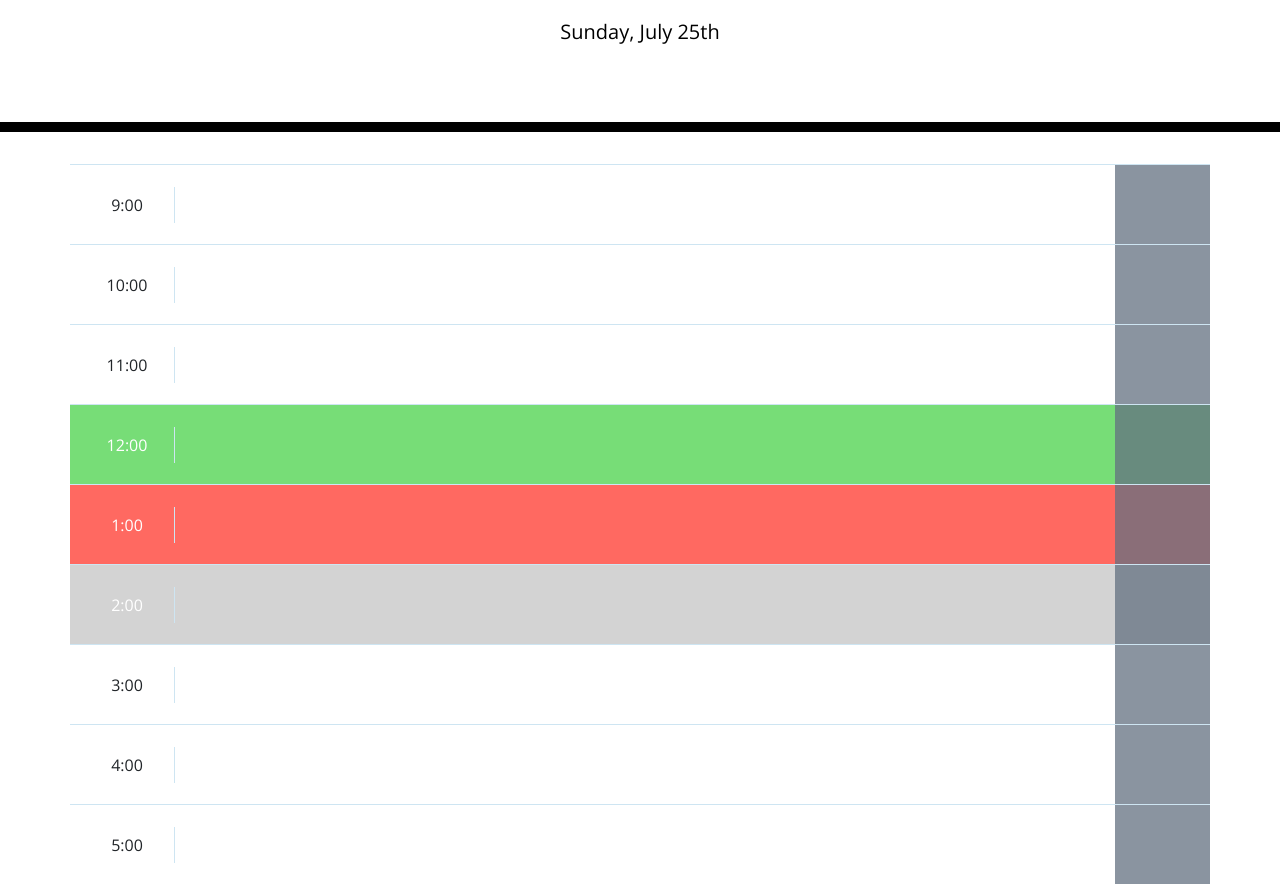
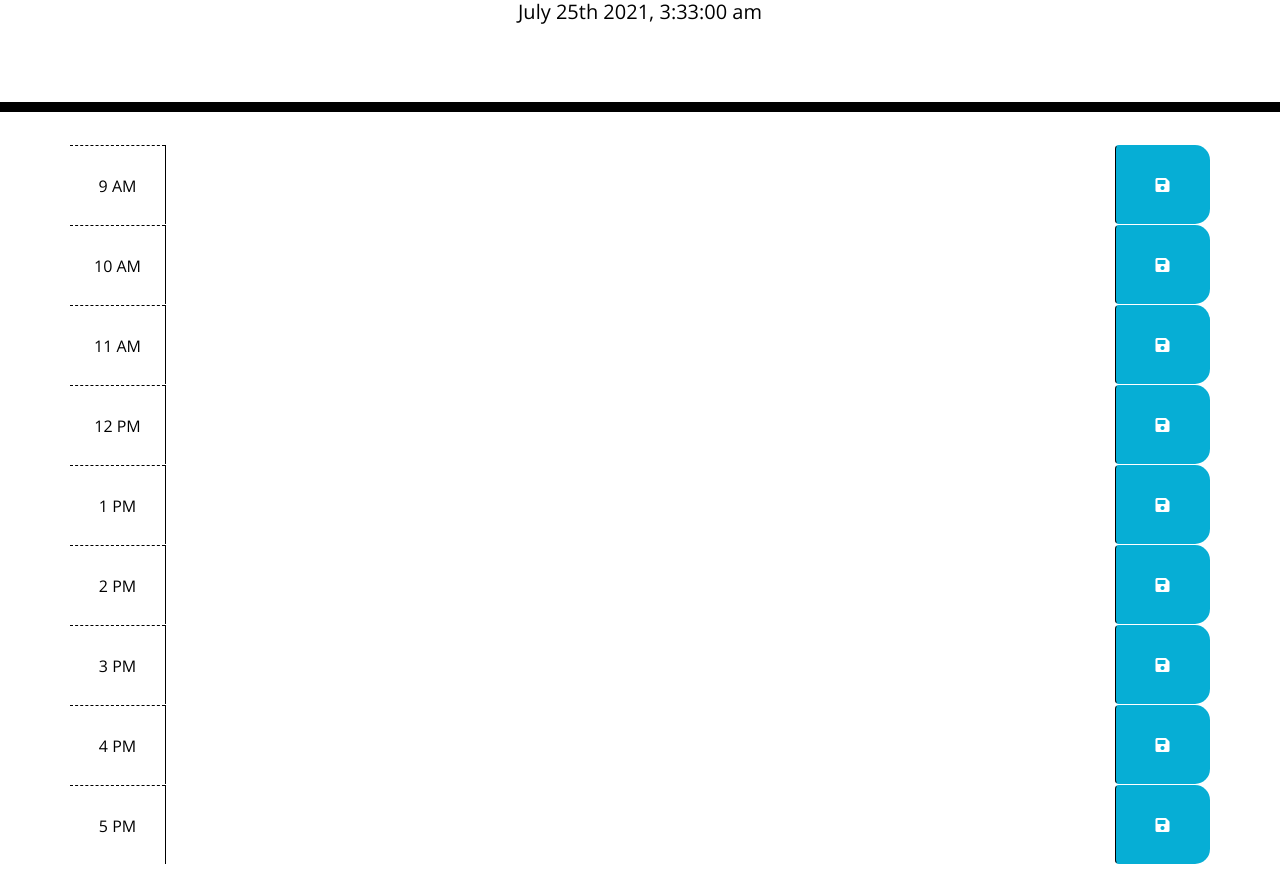
Before and after one commit to soaresmaria/third-party-api, a plain HTML site: page index.html in a window 1280 px wide. Shown: the part 192-1076 px from the top of the page. Drawn offline with nearby package versions, Linux system fonts and the light colour scheme.

Commit message:
current date and time blocks function added

```diff
--- a/index.html
+++ b/index.html
@@ -10,7 +10,7 @@
     />
     <link
       rel="stylesheet"
-      href="https://use.fontawesome.com         /releases/v5.8.1/css/all.css"
+      href="https://use.fontawesome.com/releases/v5.8.1/css/all.css"
       integrity="sha384-50oBUHEmvpQ+1lW4y57PTFmhCaXp0ML5d60M1M7uH2+nqUivzIebhndOJK28anvf"
       crossorigin="anonymous"
     />
@@ -29,71 +29,89 @@
       <p id="currentDay" class="lead"></p>
     </header>
     <div class="container">
-      <!-- Timeblocks go here -->
-      <div id="9" class="row task-info">
-        <div class="col-1 hour my-auto">9:00</div>
-        <div class="col task"></div>
-        <button class="col-1 saveBtn d-flex justify-content-center align-items-center">
-          <span class="oi oi-lock-locked"></span>
-        </button>
+
+      <!-- Timeblocks start here -->
+      <div id="hour9" class="row time-block">
+              <div class="col-md-1 hour">
+                  9 AM
               </div>
-      <div id="10" class="row task-info">
-        <div class="col-1 hour my-auto">10:00</div>
-        <div class="col task"></div>
-        <button class="col-1 saveBtn d-flex justify-content-center align-items-center">
-          <span class="oi oi-lock-locked"></span>
-        </button>
+              <textarea class="col-md-10 description">
+              </textarea>
+              <button class="btn saveBtn col-md-1"><i class="fas fa-save"></i></button>
           </div>
-      <div id="11" class="row task-info">
-        <div class="col-1 hour my-auto">11:00</div>
-        <div class="col task"></div>
-        <button class="col-1 saveBtn d-flex justify-content-center align-items-center">
-          <span class="oi oi-lock-locked"></span>
-        </button>
+
+      <div id="hour10" class="row time-block">
+              <div class="col-md-1 hour">
+                  10 AM
               </div>
-      <div id="12" class="row task-info future">
-        <div class="col-1 hour my-auto">12:00</div>
-        <div class="col task"></div>
-        <button class="col-1 saveBtn d-flex justify-content-center align-items-center">
-          <span class="oi oi-lock-locked"></span>
-        </button>
+              <textarea class="col-md-10 description">
+              </textarea>
+              <button class="btn saveBtn col-md-1"><i class="fas fa-save"></i></button>
           </div>
-      <div id="13" class="row task-info present">
-        <div class="col-1 hour my-auto">1:00</div>
-        <div class="col task"></div>
-        <button class="col-1 saveBtn d-flex justify-content-center align-items-center">
-          <span class="oi oi-lock-locked"></span>
-        </button>
+
+      <div id="hour10=1" class="row time-block">
+              <div class="col-md-1 hour">
+                  11 AM
               </div>
-      <div id="14" class="row task-info past">
-        <div class="col-1 hour my-auto">2:00</div>
-        <div class="col task"></div>
-        <button class="col-1 saveBtn d-flex justify-content-center align-items-center">
-          <span class="oi oi-lock-locked"></span>
-        </button>
+              <textarea class="col-md-10 description">
+              </textarea>
+              <button class="btn saveBtn col-md-1"><i class="fas fa-save"></i></button>
           </div>
-      <div id="15" class="row task-info">
-        <div class="col-1 hour my-auto">3:00</div>
-        <div class="col task"></div>
-        <button class="col-1 saveBtn d-flex justify-content-center align-items-center">
-          <span class="oi oi-lock-locked"></span>
-        </button>
+
+      <div id="hour12" class="row time-block">
+              <div class="col-md-1 hour">
+                  12 PM
               </div>
-      <div id="16" class="row task-info">
-        <div class="col-1 hour my-auto">4:00</div>
-        <div class="col task"></div>
-        <button class="col-1 saveBtn d-flex justify-content-center align-items-center">
-          <span class="oi oi-lock-locked"></span>
-        </button>
+              <textarea class="col-md-10 description">
+              </textarea>
+              <button class="btn saveBtn col-md-1"><i class="fas fa-save"></i></button>
           </div>
-      <div id="17" class="row task-info">
-        <div class="col-1 hour my-auto">5:00</div>
-        <div class="col task"></div>
-        <button class="col-1 saveBtn d-flex justify-content-center align-items-center">
-          <span class="oi oi-lock-locked"></span>
-        </button>
+
+      <div id="hour13" class="row time-block">
+              <div class="col-md-1 hour">
+                  1 PM
               </div>
+              <textarea class="col-md-10 description">
+              </textarea>
+              <button class="btn saveBtn col-md-1"><i class="fas fa-save"></i></button>
           </div>
+
+      <div id="hour14" class="row time-block">
+              <div class="col-md-1 hour">
+                  2 PM
+              </div>
+              <textarea class="col-md-10 description">
+              </textarea>
+              <button class="btn saveBtn col-md-1"><i class="fas fa-save"></i></button>
+          </div>
+
+      <div id="hour15" class="row time-block">
+              <div class="col-md-1 hour">
+                  3 PM
+              </div>
+              <textarea class="col-md-10 description">
+              </textarea>
+              <button class="btn saveBtn col-md-1"><i class="fas fa-save"></i></button>
+          </div>
+
+      <div id="hour16" class="row time-block">
+              <div class="col-md-1 hour">
+                  4 PM
+              </div>
+              <textarea class="col-md-10 description">
+              </textarea>
+              <button class="btn saveBtn col-md-1"><i class="fas fa-save"></i></button>
+          </div>
+
+      <div id="hour17" class="row time-block">
+              <div class="col-md-1 hour">
+                  5 PM
+              </div>
+              <textarea class="col-md-10 description">
+              </textarea>
+              <button class="btn saveBtn col-md-1"><i class="fas fa-save"></i></button>
+          </div>
+
     </div>
 
     <script src="https://code.jquery.com/jquery-3.4.1.min.js"></script>
--- a/script.js
+++ b/script.js
@@ -1,3 +1,14 @@
-// set the date at the top of the page
-var today = moment();
-$("#currentDay").text(today.format("dddd, MMMM Do"));
+$(document).ready(function () {// essentially tells engine to load 1)html & 2)css first.
+    //display current day & time.
+    $("#currentDay").text(moment().format("MMMM Do YYYY, h:mm:ss a"));
+
+
+
+
+
+    function hourTracker() {
+        //get current number of hours.
+        var currentHour = moment().hour();
+
+    }
+})
--- a/style.css
+++ b/style.css
@@ -1,11 +1,7 @@
 body {
-  font-family: 'Open Sans', sans-serif;
+  font-family: "Open Sans", sans-serif;
   font-size: 16px;
   line-height: 1;
-}
-
-h1 {
-  color: black;
 }
 
 textarea {
@@ -13,7 +9,8 @@ textarea {
   border: none;
   resize: none;
   color: #000000;
-  padding: 4px 10px;
+  border-left: 1px solid black;
+  padding: 10px;
 }
 
 .jumbotron {
@@ -24,25 +21,25 @@ textarea {
   border-bottom: 10px solid black;
 }
 
-.lead {
-  padding-top: 10px;
+.description {
+  white-space: pre-wrap;
 }
 
-.description{
-  white-space: pre-wrap;
+.time-block {
+  text-align: center;
+  border-radius: 15px;
 }
 
 .row {
   white-space: pre-wrap;
   height: 80px;
-  border-top: 1px solid #CEE5F2;
+  border-top: 1px solid white;
 }
 
 .hour {
-  border-right: 1px solid #CEE5F2;
-  margin: 10px;
-  padding: 10px;
-  text-align: center;
+  background-color: #ffffff;
+  color: #000000;
+  border-top: 1px dashed #000000;
 }
 
 .past {
@@ -61,13 +58,14 @@ textarea {
 }
 
 .saveBtn {
-  background-color: rgba(99, 112, 129, 0.75);
-  border: none;
-  color: #ffffff;
+  border-left: 1px solid black;
+  border-top-right-radius: 15px;
+  border-bottom-right-radius: 15px;
+  background-color: #06aed5;
+  color: white;
 }
 
-.saveBtn:hover {
-  font-size: 30px;
-  color: #000000;
-  transition: all .3s ease-in-out;
+.saveBtn i:hover {
+  font-size: 20px;
+  transition: all 0.3s ease-in-out;
 }
```
Lines whose indentation alone changed are shown as unchanged.
